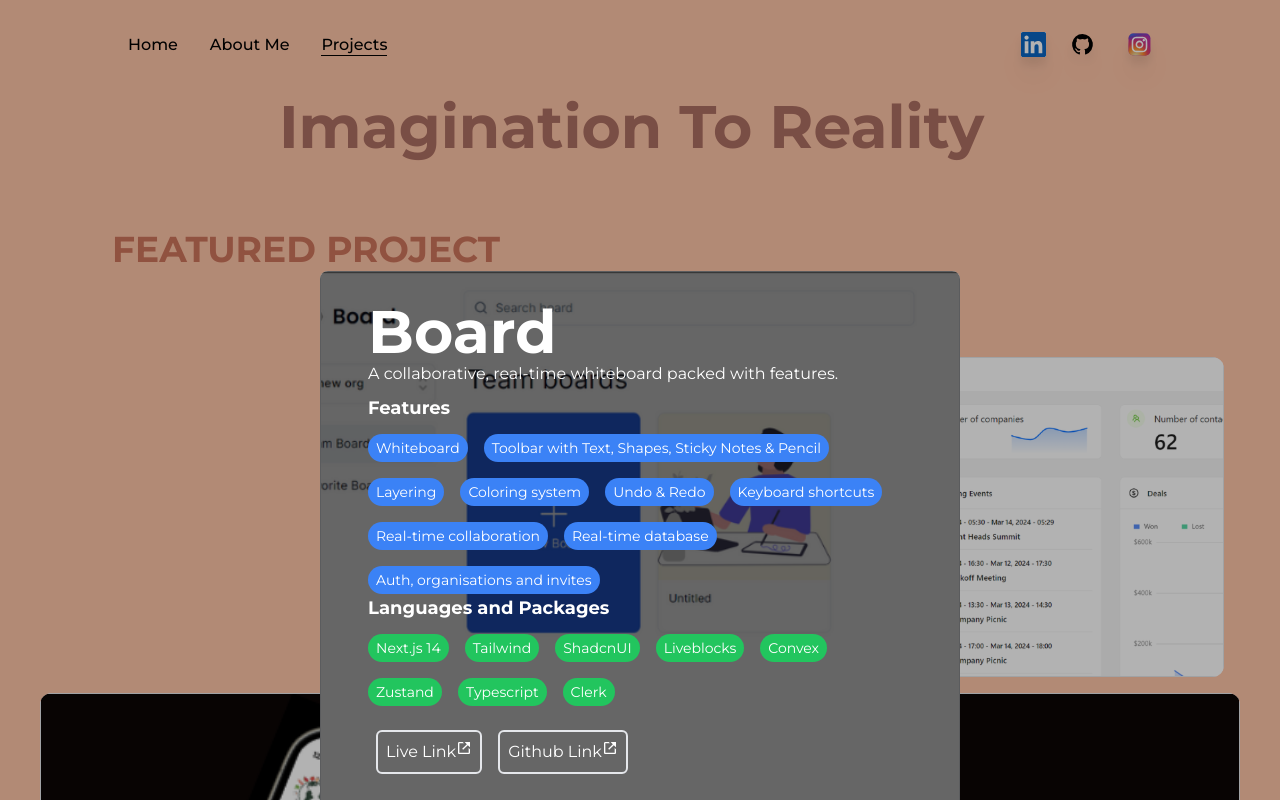
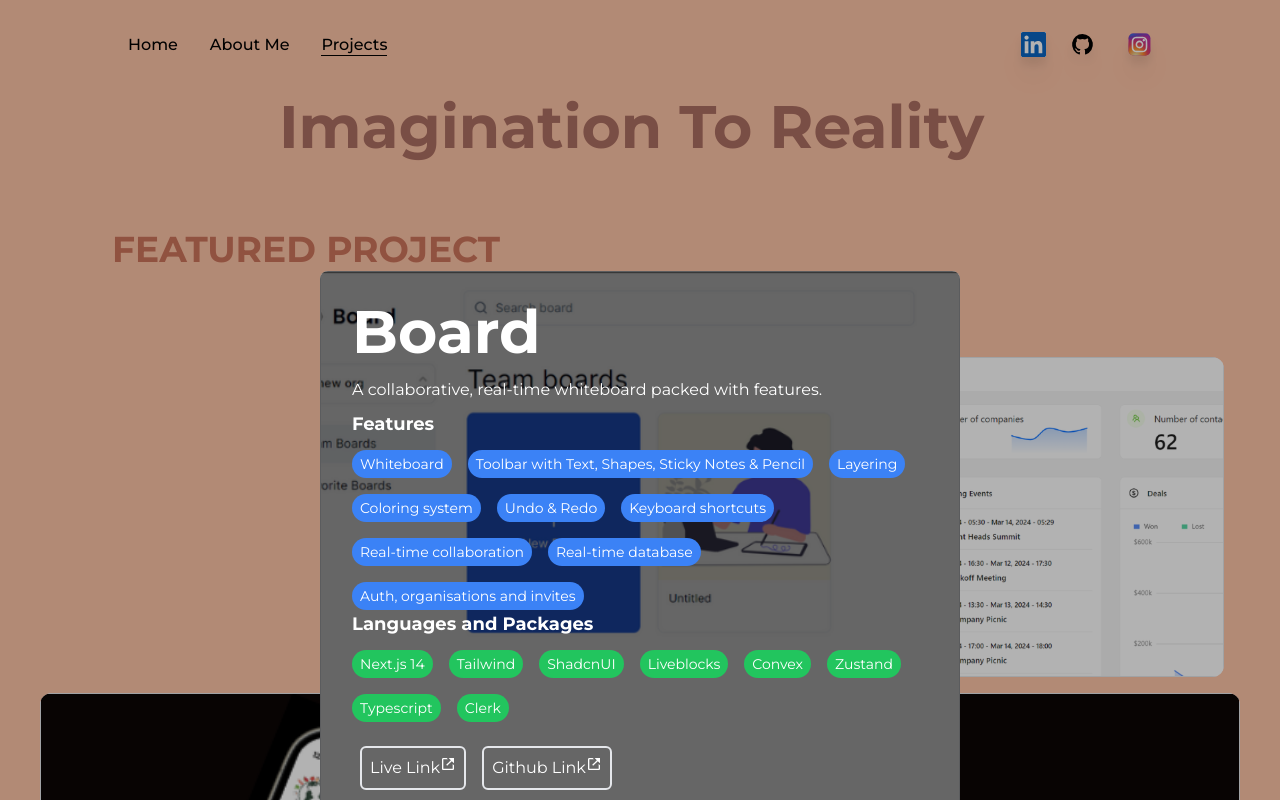
Before and after one commit to bikashhalder/my-portfolio, a Next.js app: page /projects in a window 1280 px wide. Both pictures are taken after a click on the element 432 px from the left and 517 px from the top of the page. Shown: the top 800 px of the page. Built offline with nearby package versions, Linux system fonts and the light colour scheme.

Commit message:
testing padding issue

```diff
--- a/app/projects/page.tsx
+++ b/app/projects/page.tsx
@@ -9,8 +9,8 @@
 
 const SkeletonOne = () => {
   return (
-    <div className='p-4'>
-      <h1 className='text-6xl font-bold text-white'>Board</h1>
+    <div>
+      <h1 className='text-6xl font-bold mb-4 text-white'>Board</h1>
       <p className='text-white pb-2'>
         A collaborative, real-time whiteboard packed with features.
       </p>
@@ -70,7 +70,7 @@
         charts and activities, a comprehensive table for companies with CRUD and
         search, and a Kanban board with real-time synchronization.
       </p>
-      <h3 className='text-white text-lg pb-3 font-bold'>Features</h3>
+      <h3 className='text-white mb-4 text-lg pb-3 font-bold'>Features</h3>
       <div className='flex flex-wrap gap-4 '>
         <Badge color='bg-blue-500' text='Charts and Activities' />
         <Badge color='bg-blue-500' text='CURD and Search' />
@@ -78,7 +78,7 @@
         <Badge color='bg-blue-500' text='Realtime Synchronization' />
         <Badge color='bg-blue-500' text='Paginations' />
       </div>
-      <br />
+
       <h3 className='text-white text-lg pb-3 font-bold'>
         Languages and Packages
       </h3>
```
